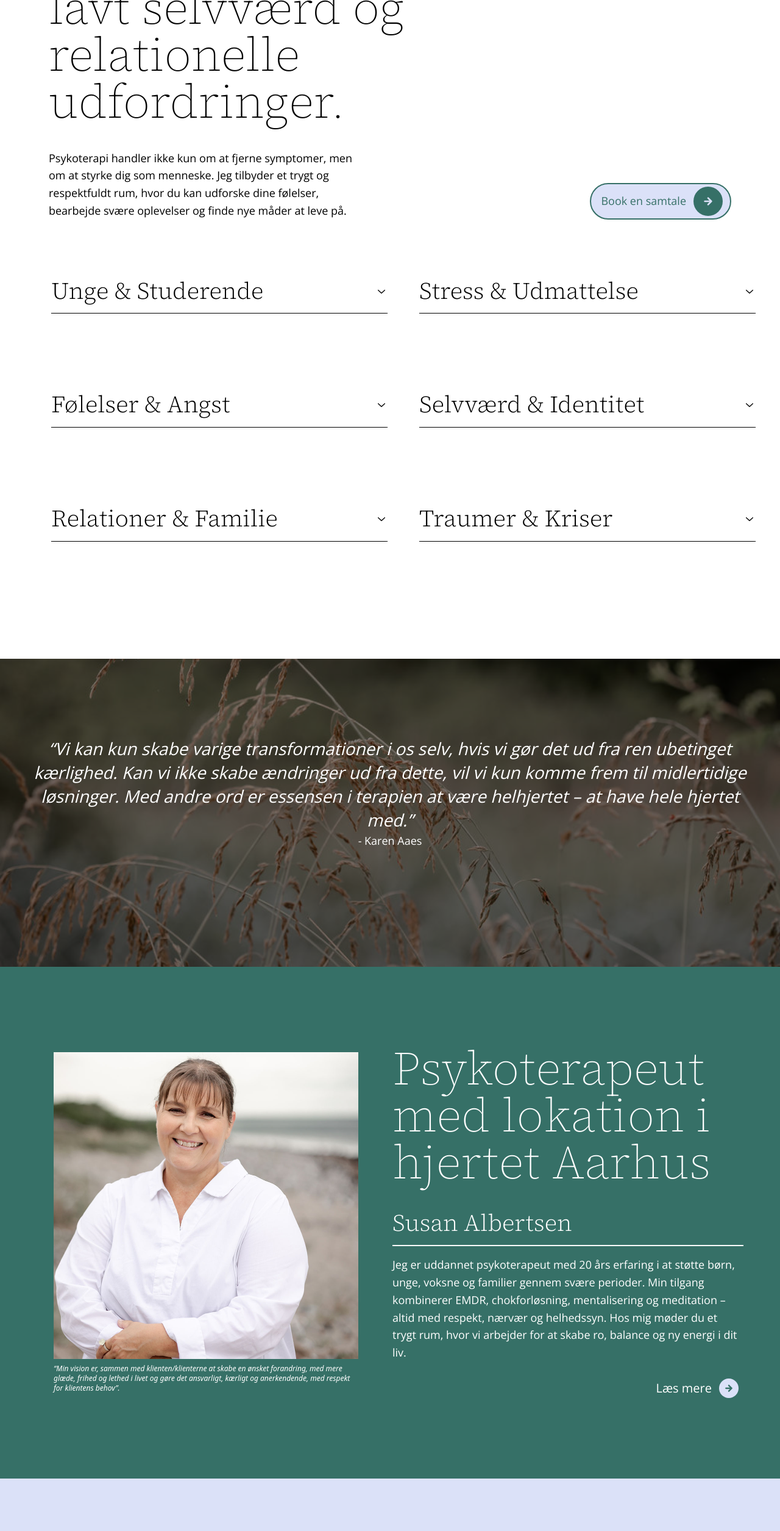
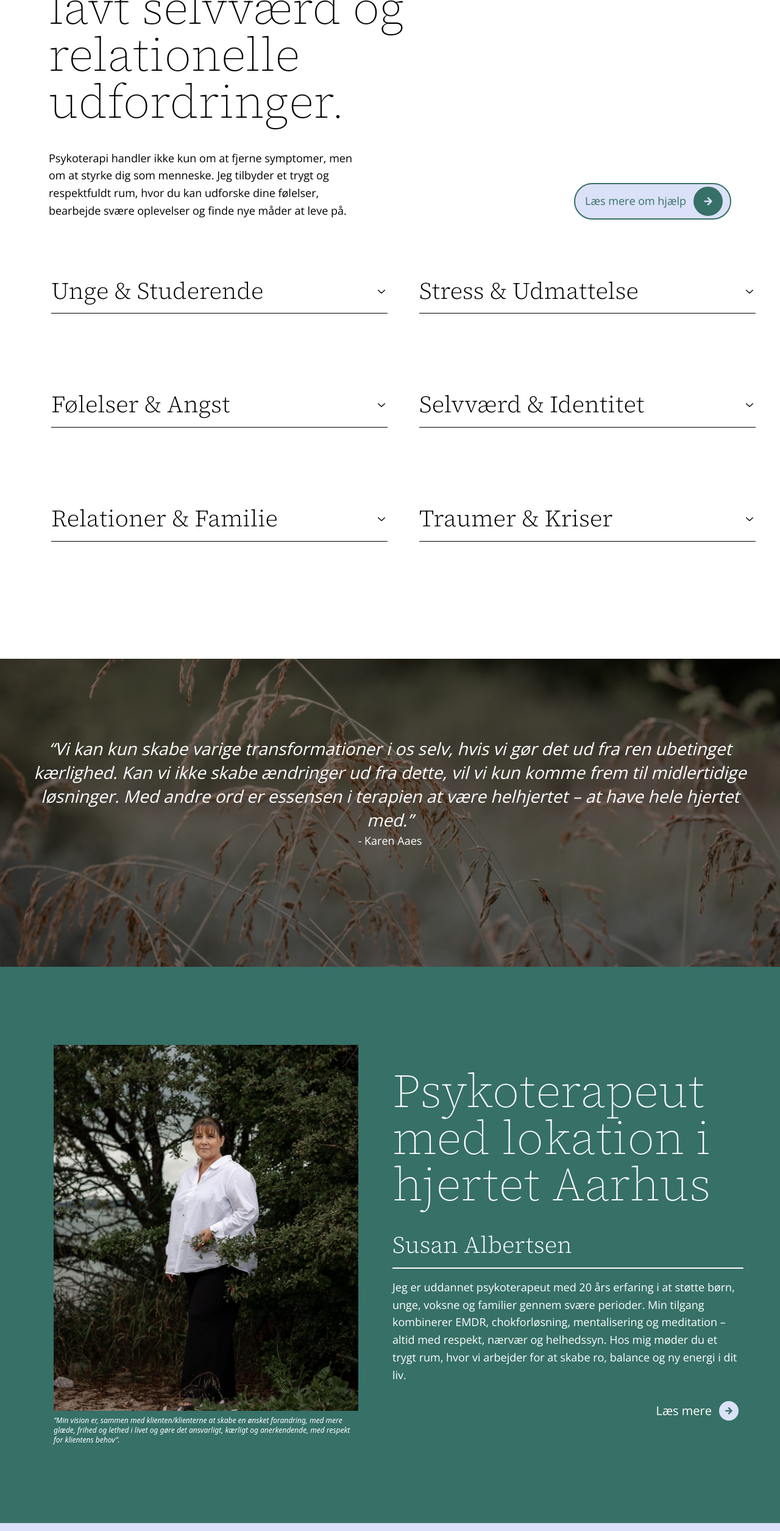
Before and after one commit to oscarlund121/susancorrecto, a Next.js app: page / in a window 1280 px wide. Shown: the part 2646-5156 px from the top of the page at 61% size. Built offline with nearby package versions, Linux system fonts and the light colour scheme.

Commit message:
Refactor code structure for improved readability and maintainability

```diff
--- a/src/app/components/frontpage/SectionSeven.jsx
+++ b/src/app/components/frontpage/SectionSeven.jsx
@@ -8,7 +8,8 @@ const SectionSeven = () => {
       <HeaderSection
         title="Hjælp til angst, stress, lavt selvværd og relationelle udfordringer."
         text="Psykoterapi handler ikke kun om at fjerne symptomer, men om at styrke dig som menneske. Jeg tilbyder et trygt og respektfuldt rum, hvor du kan udforske dine følelser, bearbejde svære oplevelser og finde nye måder at leve på."
-        buttonHref="/kontakt"
+        buttonHref="/help"
+        buttonText="Læs mere om hjælp"
         variant="secondary"
       />
 
--- a/src/app/components/frontpage/SectionSix.jsx
+++ b/src/app/components/frontpage/SectionSix.jsx
@@ -14,11 +14,11 @@ const SectionSix = () => {
         <div className="grid grid-cols-1 text-max md:grid-cols-2 gap-2 mx-auto">
           <figure className="mt-10 md:mt-0 flex flex-col  justify-center items-center w-full order-2 md:order-1">
             <Image
-              src="/img/about-front.jpg"
+              src="/img/about-susan-correct.jpg"
               alt="Om Susan Image"
               width={500}
-              height={450}
-              className="w-[350px] md:w-[500px] h-auto object-cover"
+              height={600}
+              className="w-[350px] md:w-[500px] aspect-[5/6] object-cover object-bottom"
             />
             <span className="text-white italic font-extralight text-xs mt-2 text-left max-w-[350px] md:max-w-[500px]">
               “Min vision er, sammen med klienten/klienterne at skabe en
--- a/src/app/components/layout/Help.jsx
+++ b/src/app/components/layout/Help.jsx
@@ -21,11 +21,11 @@ const Help = ({ title, tags, index = 0 }) => {
                   <GreenBox key={tagIndex} text={tag} />
                 ))}
               </div>
-              <div className="flex justify-end mt-6">
+            {/*   <div className="flex justify-end mt-6">
                 <Link href="/help">
                   <SeeMoreButton variant="inverse" />
                 </Link>
-              </div>
+              </div> */}
             </Accordion.Content>
           </div>
         </Accordion.Item>
```
Also changed, not shown: public/img/about-susan-correct.jpg (added).
